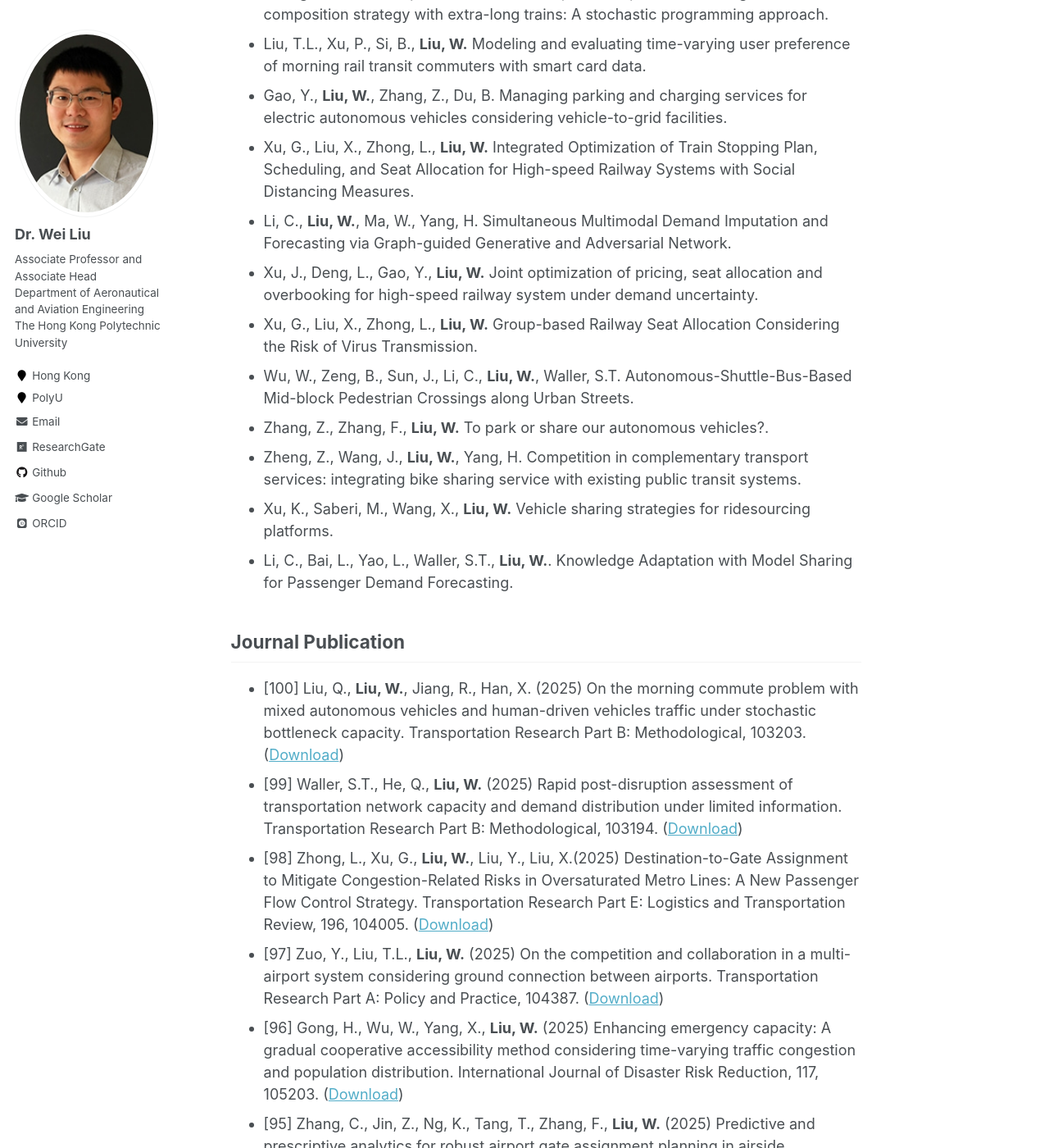
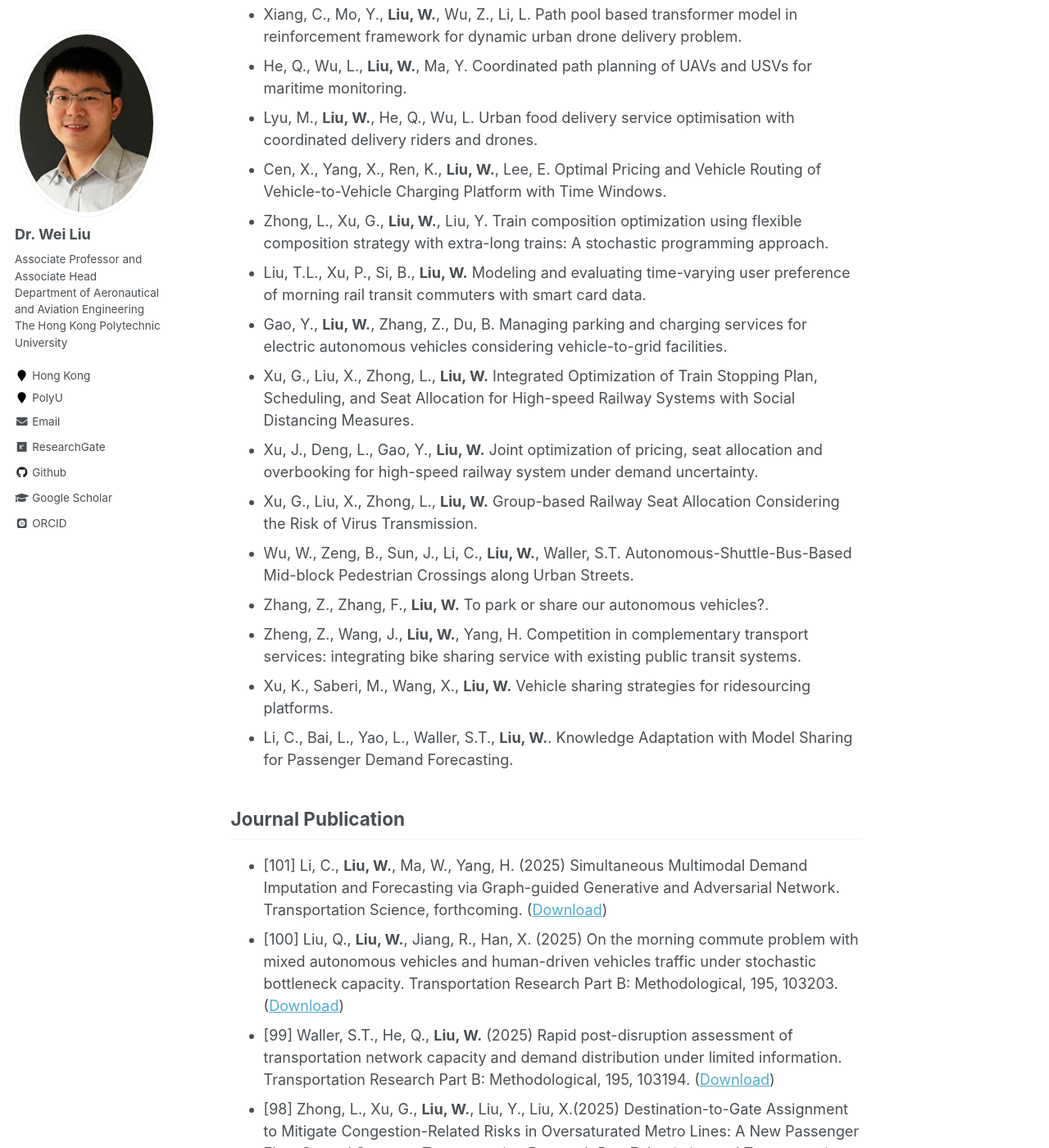
Before and after one commit to weiliu2016/weiliu2016.github.io, a Jekyll site: the page built from _pages/publications.md, in a window 1280 px wide and 1400 px high, scrolled down 1719 px. Shown: the whole window at 82% size. Built offline with Jekyll 4.4.1, drawn with Linux system fonts in a browser that asks for light colours; some web fonts are replaced; formulas are drawn with MathJax 3; some of the changed text lies outside the part shown.

Commit message:
Update publications.md

```diff
--- a/_pages/publications.md
+++ b/_pages/publications.md
@@ -56,8 +59,9 @@ Selected Working Papers
 
 Journal Publication
 ----------
-* [100] Liu, Q., **Liu, W.**, Jiang, R., Han, X. (2025) On the morning commute problem with mixed autonomous vehicles and human-driven vehicles traffic under stochastic bottleneck capacity. Transportation Research Part B: Methodological, 103203. ([Download](https://doi.org/10.1016/j.trb.2025.103203))
-* [99] Waller, S.T., He, Q., **Liu, W.** (2025) Rapid post-disruption assessment of transportation network capacity and demand distribution under limited information. Transportation Research Part B: Methodological, 103194. ([Download](https://doi.org/10.1016/j.trb.2025.103194))
+* [101] Li, C., **Liu, W.**, Ma, W., Yang, H. (2025) Simultaneous Multimodal Demand Imputation and Forecasting via Graph-guided Generative and Adversarial Network. Transportation Science, forthcoming. ([Download](https://doi.org/10.1287/trsc.2023.xxxx))
+* [100] Liu, Q., **Liu, W.**, Jiang, R., Han, X. (2025) On the morning commute problem with mixed autonomous vehicles and human-driven vehicles traffic under stochastic bottleneck capacity. Transportation Research Part B: Methodological, 195, 103203. ([Download](https://doi.org/10.1016/j.trb.2025.103203))
+* [99] Waller, S.T., He, Q., **Liu, W.** (2025) Rapid post-disruption assessment of transportation network capacity and demand distribution under limited information. Transportation Research Part B: Methodological, 195, 103194. ([Download](https://doi.org/10.1016/j.trb.2025.103194))
 * [98] Zhong, L., Xu, G., **Liu, W.**, Liu, Y., Liu, X.(2025)  Destination-to-Gate Assignment to Mitigate Congestion-Related Risks in Oversaturated Metro Lines: A New Passenger Flow Control Strategy. Transportation Research Part E: Logistics and Transportation Review, 196, 104005. ([Download](https://doi.org/10.1016/j.tre.2025.104005))
 * [97] Zuo, Y., Liu, T.L., **Liu, W.** (2025) On the competition and collaboration in a multi-airport system considering ground connection between airports. Transportation Research Part A: Policy and Practice, 104387. ([Download](https://doi.org/10.1016/j.tra.2025.104387))
 * [96] Gong, H., Wu, W., Yang, X., **Liu, W.** (2025) Enhancing emergency capacity: A gradual cooperative accessibility method considering time-varying traffic congestion and population distribution. International Journal of Disaster Risk Reduction, 117, 105203. ([Download](https://doi.org/10.1016/j.ijdrr.2025.105203))
```
Also changed, not shown: other parts of _pages/publications.md (+6 -3 lines).
